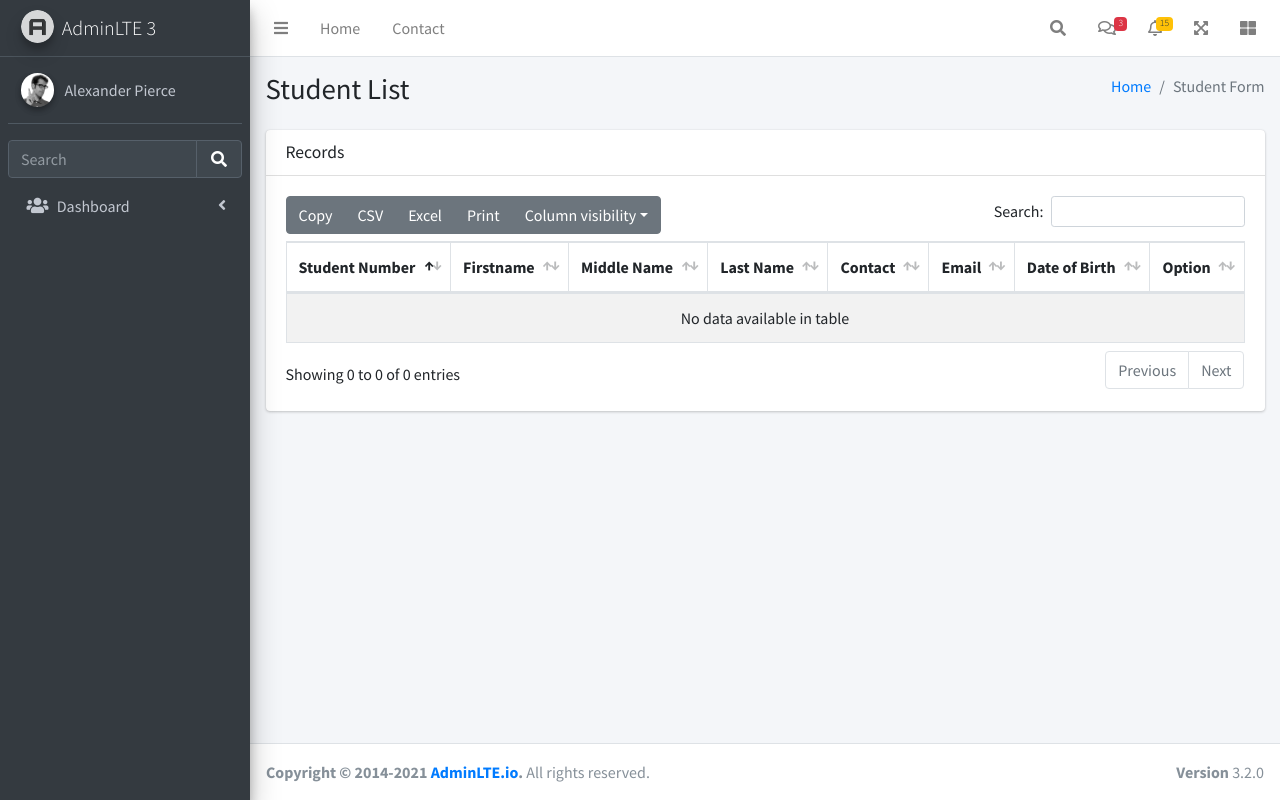
After one commit to neilicatan/webapp, a PHP site: page /studentlist.php in a window 1280 px wide. The commit adds this page. Run offline with PHP 8.4, Linux system fonts and the light colour scheme; data that the repository does not hold is empty; some libraries are stand-ins or nearby versions.

Commit message:
modified:   login.php 	modified:   save_student.php 	renamed:    dashboard.php -> student.php 	deleted:    student_table.php     new file:   studentlist.php

```diff
--- a/login.php
+++ b/login.php
@@ -88,7 +88,7 @@
               if(obj.response == "success"){
                 toastr.success(obj.message);
                 window.setTimeout(function() {
-                        window.location.href = "dashboard.php";
+                        window.location.href = "student.php";
                     }, 1000);
                   }else{
                 toastr.error(obj.message);
--- a/save_student.php
+++ b/save_student.php
@@ -53,6 +53,6 @@ try {
     }
 
 }catch (PDOException $e) {
-    echo json_encode(array("response" => "error", "message" => "Database error"));
+    echo json_encode(array("response" => "error", "message" => "Database error" . $e->getMessage()));
 }
 ?>
--- /dev/null
+++ b/studentlist.php
@@ -0,0 +1,381 @@
+<?php
+    include("connectdb.php");
+?>
+<!DOCTYPE html>
+<html lang="en">
+<head>
+<meta charset="utf-8">
+<meta name="viewport" content="width=device-width, initial-scale=1">
+<title>AdminLTE 3 | General Form Elements</title>
+
+<!-- Google Font: Source Sans Pro -->
+<link rel="stylesheet" href="https://fonts.googleapis.com/css?family=Source+Sans+Pro:300,400,400i,700&display=fallback">
+<!-- Font Awesome -->
+<link rel="stylesheet" href="plugins/fontawesome-free/css/all.min.css">
+<!-- Theme style -->
+<link rel="stylesheet" href="dist/css/adminlte.min.css">
+<link rel="stylesheet" href="plugins/toastr/toastr.min.css">
+<!-- DataTables -->
+<link rel="stylesheet" href="/plugins/datatables-bs4/css/dataTables.bootstrap4.min.css">
+<link rel="stylesheet" href="/plugins/datatables-responsive/css/responsive.bootstrap4.min.css">
+<link rel="stylesheet" href="/plugins/datatables-buttons/css/buttons.bootstrap4.min.css">
+</head>
+<body class="hold-transition sidebar-mini">
+<div class="wrapper">
+<!-- Navbar -->
+<nav class="main-header navbar navbar-expand navbar-white navbar-light">
+    <!-- Left navbar links -->
+    <ul class="navbar-nav">
+    <li class="nav-item">
+        <a class="nav-link" data-widget="pushmenu" href="#" role="button"><i class="fas fa-bars"></i></a>
+    </li>
+    <li class="nav-item d-none d-sm-inline-block">
+    <a href="index3.html" class="nav-link">Home</a>
+    </li>
+    <li class="nav-item d-none d-sm-inline-block">
+        <a href="#" class="nav-link">Contact</a>
+    </li>
+    </ul>
+
+    <!-- Right navbar links -->
+    <ul class="navbar-nav ml-auto">
+    <!-- Navbar Search -->
+    <li class="nav-item">
+        <a class="nav-link" data-widget="navbar-search" href="#" role="button">
+        <i class="fas fa-search"></i>
+        </a>
+        <div class="navbar-search-block">
+        <form class="form-inline">
+            <div class="input-group input-group-sm">
+            <input class="form-control form-control-navbar" type="search" placeholder="Search" aria-label="Search">
+            <div class="input-group-append">
+                <button class="btn btn-navbar" type="submit">
+                <i class="fas fa-search"></i>
+                </button>
+                <button class="btn btn-navbar" type="button" data-widget="navbar-search">
+                <i class="fas fa-times"></i>
+                </button>
+            </div>
+            </div>
+        </form>
+        </div>
+    </li>
+
+    <!-- Messages Dropdown Menu -->
+    <li class="nav-item dropdown">
+        <a class="nav-link" data-toggle="dropdown" href="#">
+        <i class="far fa-comments"></i>
+        <span class="badge badge-danger navbar-badge">3</span>
+        </a>
+        <div class="dropdown-menu dropdown-menu-lg dropdown-menu-right">
+        <a href="#" class="dropdown-item">
+            <!-- Message Start -->
+            <div class="media">
+            <img src="dist/img/user1-128x128.jpg" alt="User Avatar" class="img-size-50 mr-3 img-circle">
+            <div class="media-body">
+                <h3 class="dropdown-item-title">
+                Brad Diesel
+                <span class="float-right text-sm text-danger"><i class="fas fa-star"></i></span>
+                </h3>
+                <p class="text-sm">Call me whenever you can...</p>
+                <p class="text-sm text-muted"><i class="far fa-clock mr-1"></i> 4 Hours Ago</p>
+            </div>
+            </div>
+            <!-- Message End -->
+        </a>
+        <div class="dropdown-divider"></div>
+        <a href="#" class="dropdown-item">
+            <!-- Message Start -->
+            <div class="media">
+            <img src="dist/img/user8-128x128.jpg" alt="User Avatar" class="img-size-50 img-circle mr-3">
+            <div class="media-body">
+                <h3 class="dropdown-item-title">
+                John Pierce
+                <span class="float-right text-sm text-muted"><i class="fas fa-star"></i></span>
+                </h3>
+                <p class="text-sm">I got your message bro</p>
+                <p class="text-sm text-muted"><i class="far fa-clock mr-1"></i> 4 Hours Ago</p>
+            </div>
+            </div>
+            <!-- Message End -->
+        </a>
+        <div class="dropdown-divider"></div>
+        <a href="#" class="dropdown-item">
+            <!-- Message Start -->
+            <div class="media">
+            <img src="dist/img/user3-128x128.jpg" alt="User Avatar" class="img-size-50 img-circle mr-3">
+            <div class="media-body">
+                <h3 class="dropdown-item-title">
+                Nora Silvester
+                <span class="float-right text-sm text-warning"><i class="fas fa-star"></i></span>
+                </h3>
+                <p class="text-sm">The subject goes here</p>
+                <p class="text-sm text-muted"><i class="far fa-clock mr-1"></i> 4 Hours Ago</p>
+            </div>
+            </div>
+            <!-- Message End -->
+        </a>
+        <div class="dropdown-divider"></div>
+        <a href="#" class="dropdown-item dropdown-footer">See All Messages</a>
+        </div>
+    </li>
+    <!-- Notifications Dropdown Menu -->
+    <li class="nav-item dropdown">
+        <a class="nav-link" data-toggle="dropdown" href="#">
+        <i class="far fa-bell"></i>
+        <span class="badge badge-warning navbar-badge">15</span>
+        </a>
+        <div class="dropdown-menu dropdown-menu-lg dropdown-menu-right">
+        <span class="dropdown-item dropdown-header">15 Notifications</span>
+        <div class="dropdown-divider"></div>
+        <a href="#" class="dropdown-item">
+            <i class="fas fa-envelope mr-2"></i> 4 new messages
+            <span class="float-right text-muted text-sm">3 mins</span>
+        </a>
+        <div class="dropdown-divider"></div>
+        <a href="#" class="dropdown-item">
+            <i class="fas fa-users mr-2"></i> 8 friend requests
+            <span class="float-right text-muted text-sm">12 hours</span>
+        </a>
+        <div class="dropdown-divider"></div>
+        <a href="#" class="dropdown-item">
+            <i class="fas fa-file mr-2"></i> 3 new reports
+            <span class="float-right text-muted text-sm">2 days</span>
+        </a>
+        <div class="dropdown-divider"></div>
+        <a href="#" class="dropdown-item dropdown-footer">See All Notifications</a>
+        </div>
+    </li>
+    <li class="nav-item">
+        <a class="nav-link" data-widget="fullscreen" href="#" role="button">
+        <i class="fas fa-expand-arrows-alt"></i>
+        </a>
+    </li>
+    <li class="nav-item">
+        <a class="nav-link" data-widget="control-sidebar" data-slide="true" href="#" role="button">
+        <i class="fas fa-th-large"></i>
+        </a>
+    </li>
+    </ul>
+</nav>
+<!-- /.navbar -->
+
+<!-- Main Sidebar Container -->
+<aside class="main-sidebar sidebar-dark-primary elevation-4">
+    <!-- Brand Logo -->
+    <a href="index3.html" class="brand-link">
+    <img src="dist/img/AdminLTELogo.png" alt="AdminLTE Logo" class="brand-image img-circle elevation-3" style="opacity: .8">
+    <span class="brand-text font-weight-light">AdminLTE 3</span>
+    </a>
+
+    <!-- Sidebar -->
+    <div class="sidebar">
+    <!-- Sidebar user (optional) -->
+    <div class="user-panel mt-3 pb-3 mb-3 d-flex">
+        <div class="image">
+        <img src="dist/img/user2-160x160.jpg" class="img-circle elevation-2" alt="User Image">
+        </div>
+        <div class="info">
+        <a href="#" class="d-block">Alexander Pierce</a>
+        </div>
+    </div>
+
+    <!-- SidebarSearch Form -->
+    <div class="form-inline">
+        <div class="input-group" data-widget="sidebar-search">
+        <input class="form-control form-control-sidebar" type="search" placeholder="Search" aria-label="Search">
+        <div class="input-group-append">
+            <button class="btn btn-sidebar">
+            <i class="fas fa-search fa-fw"></i>
+            </button>
+        </div>
+        </div>
+    </div>
+
+    <!-- Sidebar Menu -->
+    <nav class="mt-2">
+        <ul class="nav nav-pills nav-sidebar flex-column" data-widget="treeview" role="menu" data-accordion="false">
+        <!-- Add icons to the links using the .nav-icon class with font-awesome or any other icon font library -->
+        <li class="nav-item">
+            <a href="#" class="nav-link">
+            <i class="nav-icon fas fa-users"></i>
+            <p>
+                Dashboard
+                <i class="right fas fa-angle-left"></i>
+            </p>
+            </a>
+            <ul class="nav nav-treeview">
+            <li class="nav-item">
+                <a href="student.php" class="nav-link">
+                <i class="far fa-circle nav-icon"></i>
+                <p>New Record</p>
+                </a>
+            </li>
+            <li class="nav-item">
+                <a href="studentlist.php" class="nav-link">
+                <i class="far fa-circle nav-icon"></i>
+                <p>List</p>
+                </a>
+            </li>
+
+
+    <!-- /.sidebar -->
+</aside>
+
+<!-- Content Wrapper. Contains page content -->
+<div class="content-wrapper">
+    <!-- Content Header (Page header) -->
+    <section class="content-header">
+    <div class="container-fluid">
+        <div class="row mb-2">
+        <div class="col-sm-6">
+            <h1>Student List</h1>
+        </div>
+        <div class="col-sm-6">
+            <ol class="breadcrumb float-sm-right">
+            <li class="breadcrumb-item"><a href="#">Home</a></li>
+        <li class="breadcrumb-item active">Student Form</li>
+            </ol>
+        </div>
+        </div>
+    </div><!-- /.container-fluid -->
+    </section>
+
+    <!-- Main content -->
+    <section class="content">
+    <div class="container-fluid">
+        <div class="row">
+        <!-- left column -->
+        <div class="col-md-12">
+            <!-- general form elements -->
+            <!-- /.card-header -->
+            <div class="card">
+            <div class="card-header">
+                <h3 class="card-title">Records</h3>
+            </div>
+            <!-- /.card-header -->
+            <div class="card-body">
+                <table id="example1" class="table table-bordered table-striped">
+                <thead>
+                <tr>
+                    <th>Student Number</th>
+                    <th>Firstname</th>
+                    <th>Middle Name</th>
+                    <th>Last Name</th>
+                    <th>Contact</th>
+                    <th>Email</th>
+                    <th>Date of Birth</th>
+                    <th>Option</th>
+                </tr>
+                </thead>
+                <?php
+                    $stmt = $conn->prepare("SELECT * FROM student");
+                    $stmt->execute();
+                    if ($stmt ->rowCount() > 0){
+                        while($obj = $stmt -> fetch(PDO::FETCH_ASSOC)){
+                    ?>
+                <tbody>
+                <tr>
+                    <td><?php echo $obj["studentid"]?></td>
+                    <td><?php echo $obj["firstname"]?></td>
+                    <td><?php echo $obj["middlename"]?></td>
+                    <td><?php echo $obj["lastname"]?></td>
+                    <td><?php echo $obj["contact"]?></td>
+                    <td><?php echo $obj["email"]?></td>
+                    <td><?php echo $obj["birthdate"]?></td>
+                    <td><button type="button" class="btn btn-block btn-info btn-lg" id = "edit" name = "edit"><i class = "fa fa-edit"></i></button>
+                    <button type="button" class="btn btn-block btn-danger btn-lg" id  ="delete" name = "delete" onclick = "DeleteRecord();"><i class = "fa fa-trash"></i></button></td>
+                </tr><?php }} ?>
+                </tfoot>
+                </table>
+            </div>
+            <!-- /.card-body -->
+            </div>
+                <!-- /.card-body -->
+
+
+
+    </section>
+    <!-- /.content -->
+</div>
+<!-- /.content-wrapper -->
+<footer class="main-footer">
+    <div class="float-right d-none d-sm-block">
+    <b>Version</b> 3.2.0
+    </div>
+    <strong>Copyright &copy; 2014-2021 <a href="https://adminlte.io">AdminLTE.io</a>.</strong> All rights reserved.
+</footer>
+
+<!-- Control Sidebar -->
+<aside class="control-sidebar control-sidebar-dark">
+    <!-- Control sidebar content goes here -->
+</aside>
+<!-- /.control-sidebar -->
+</div>
+<!-- ./wrapper -->
+
+<!-- jQuery -->
+<script src="plugins/jquery/jquery.min.js"></script>
+<!-- Bootstrap 4 -->
+<script src="plugins/bootstrap/js/bootstrap.bundle.min.js"></script>
+<!-- bs-custom-file-input -->
+<script src="plugins/bs-custom-file-input/bs-custom-file-input.min.js"></script>
+<!-- AdminLTE App -->
+<script src="dist/js/adminlte.min.js"></script>
+<script src="plugins/toastr/toastr.min.js"></script>
+<!-- DataTables  & Plugins -->
+<script src="/plugins/datatables/jquery.dataTables.min.js"></script>
+<script src="/plugins/datatables-bs4/js/dataTables.bootstrap4.min.js"></script>
+<script src="/plugins/datatables-responsive/js/dataTables.responsive.min.js"></script>
+<script src="/plugins/datatables-responsive/js/responsive.bootstrap4.min.js"></script>
+<script src="/plugins/datatables-buttons/js/dataTables.buttons.min.js"></script>
+<script src="/plugins/datatables-buttons/js/buttons.bootstrap4.min.js"></script>
+<script src="/plugins/jszip/jszip.min.js"></script>
+<script src="/plugins/pdfmake/pdfmake.min.js"></script>
+<script src="/plugins/pdfmake/vfs_fonts.js"></script>
+<script src="/plugins/datatables-buttons/js/buttons.html5.min.js"></script>
+<script src="/plugins/datatables-buttons/js/buttons.print.min.js"></script>
+<script src="/plugins/datatables-buttons/js/buttons.colVis.min.js"></script>
+<!-- Page specific script -->
+<script>
+$(function () {
+bsCustomFileInput.init();
+});
+</script>
+<script>
+$(function () {
+    $("#example1").DataTable({
+    "responsive": true, "lengthChange": false, "autoWidth": false,
+    "buttons": ["copy", "csv", "excel", "pdf", "print", "colvis"]
+    }).buttons().container().appendTo('#example1_wrapper .col-md-6:eq(0)');
+    $('#example2').DataTable({
+    "paging": true,
+    "lengthChange": false,
+    "searching": true,
+    "ordering": true,
+    "info": true,
+    "autoWidth": false,
+    "responsive": true,
+    });
+});
+</script>
+<script>
+    function DeleteRecord(studentid){ {
+        $.ajax({
+            type: "POST",
+            url: 'deleteRecord.php',
+            data: {
+                studentid: studentid
+            },
+            success: function (data) {
+                alert(data);
+            },
+            error: function (xhr, textStatus, errorThrown) {
+                alert("Error");
+            }
+        });
+        return false;
+    }}
+</script>
+</body>
+</html>
```
Also changed, not shown: student.php (renamed from dashboard.php, +6 -12 lines), student_table.php (deleted).
